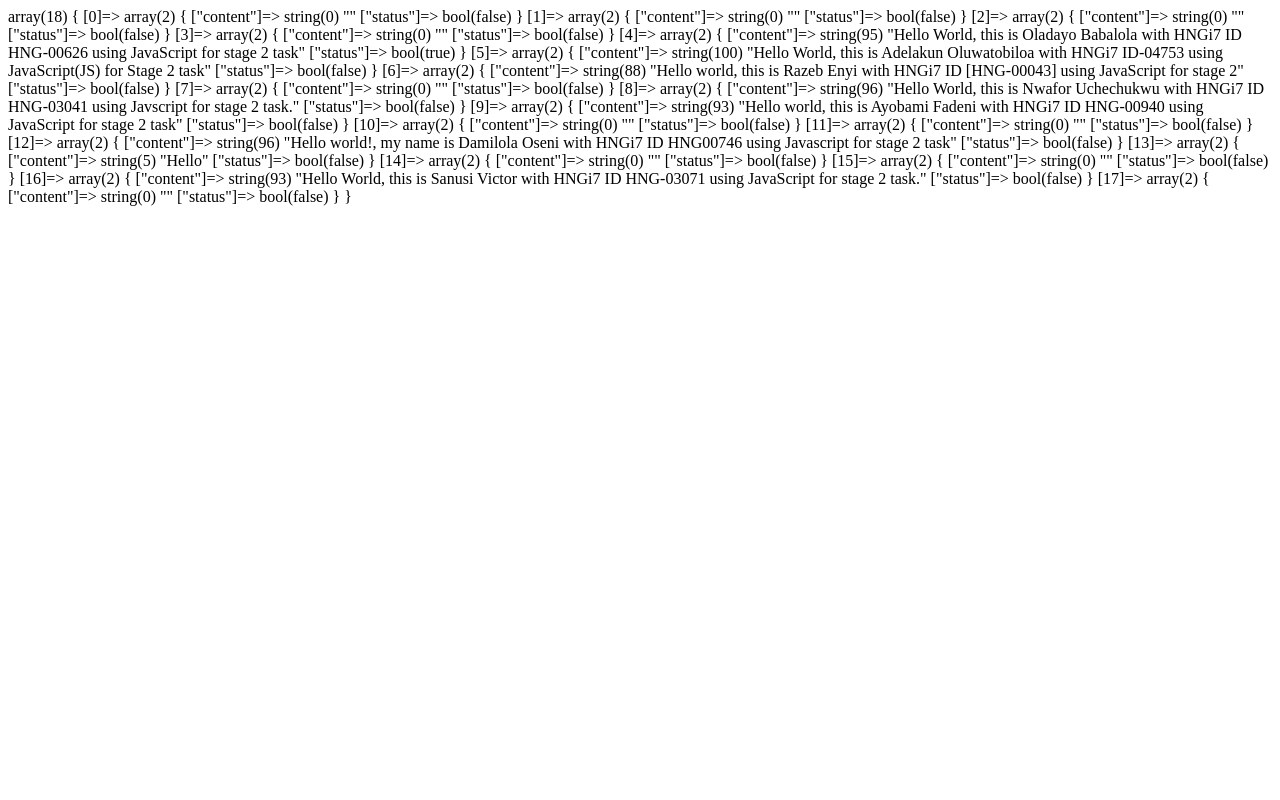
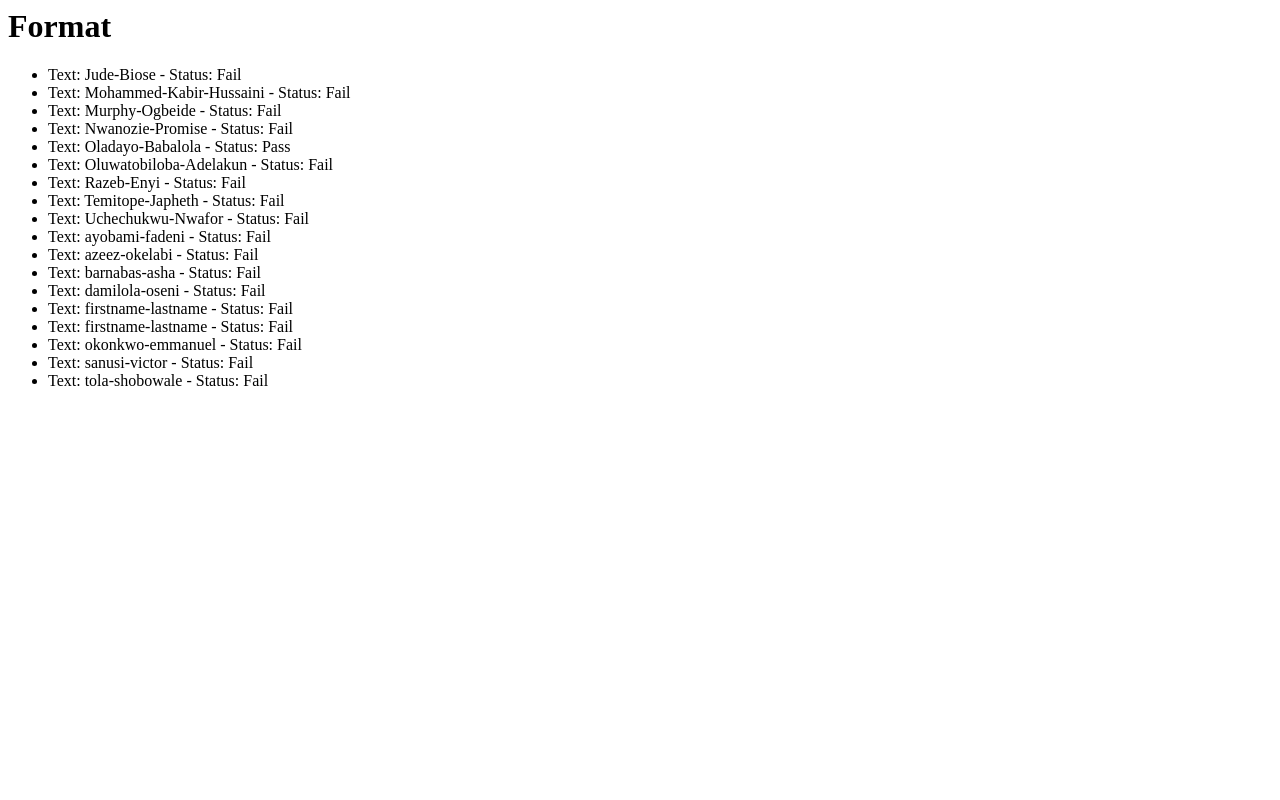
Before and after one commit to kadetXx/HNG-Script, a PHP site: page / in a window 1280 px wide. Run offline with PHP 8.4, Linux system fonts and the light colour scheme.

Commit message:
finished the task

```diff
--- a/index.php
+++ b/index.php
@@ -1,7 +1,7 @@
 <?php
 
 
-$json = $_SERVER["QUERY_STRING"];
+$json = $_SERVER["QUERY_STRING"] ?? '';
 
 $files = scandir("scripts/");
 
@@ -11,10 +11,9 @@ $output = [];
 
 foreach($files as $file){
 
-    $extension = explode('.', $file)[1];
+    $extension = explode('.', $file);
 
-
-    switch($extension){
+    switch($extension[1]){
         case 'php':
             $startScript = "php";
             break;
@@ -29,17 +28,49 @@ foreach($files as $file){
     $f = exec($startScript . " scripts/".$file);
 
 
-    $output[] = ["content" => $f, "status" => testFileContent($f)];
+    $output[] = [$f,testFileContent($f), $extension[0]];
 
 }
 
 function testFileContent($string){
     if(preg_match('/^Hello World, this is (([a-zA-Z]+?\s)+)with HNGi7 ID (HNG-[0-9]{5}) using ([a-zA-Z]+?) for stage 2 task$/',trim($string))){
-        return true;
+        return 'Pass';
     }
 
-    return false;
+    return 'Fail';
 }
 
+ob_end_flush();
 
-var_dump($output);
+    if(isset($json) && $json == 'json'){
+
+       echo json_encode($output);
+
+    }else{
+            ?>
+        <html>
+        <body>
+        <h1>Format</h1>
+        <ul>
+
+            <?php
+
+            foreach ($output as $out){
+                echo <<<EOL
+                <li>
+                Text: $out[2] - Status: $out[1]
+                </li>
+EOL;
+            }
+            ?>
+
+
+        </ul>
+
+        </body>
+
+        </html>
+<?php
+    }
+ob_start();
+?>
```
